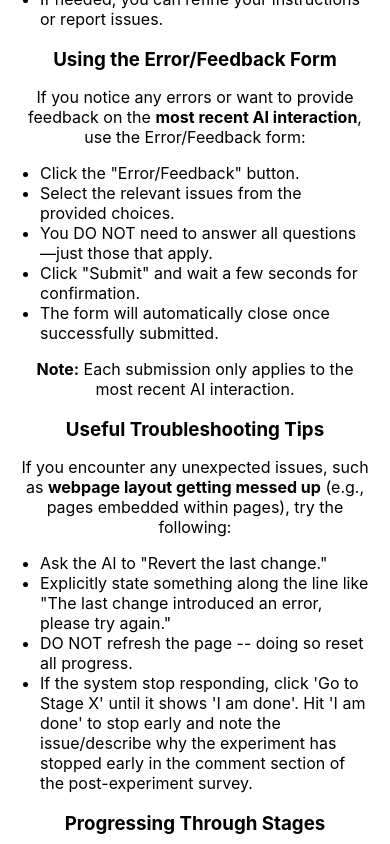
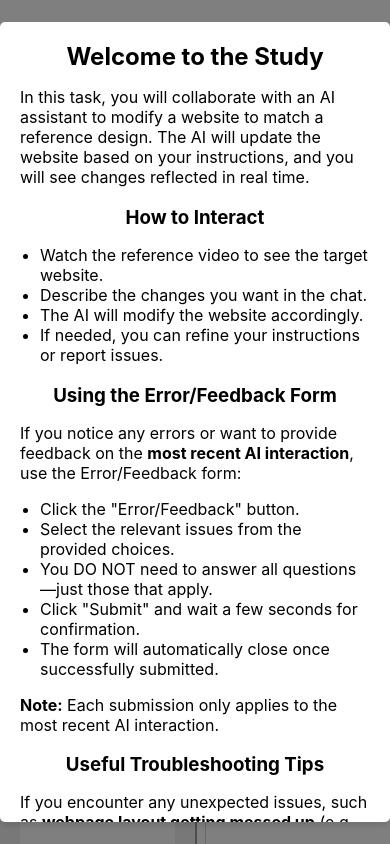
Before and after one commit to susannahsu/human-llm-colab-deploy, a React (Create React App) app: page / in a window 390 px wide. Shown: the top 844 px of the page. Built offline with nearby package versions, Linux system fonts and the light colour scheme.

Commit message:
Refine instructions

```diff
--- a/src/InstructionsModal.css
+++ b/src/InstructionsModal.css
@@ -15,6 +15,8 @@
     background: white;
     padding: 20px;
     max-width: 500px;
+    max-height: 80vh; /* Limits height to 80% of the viewport */
+    overflow-y: auto; /* Enables scrolling */
     text-align: center;
     border-radius: 10px;
     box-shadow: 0px 4px 6px rgba(0, 0, 0, 0.1);
@@ -27,6 +29,10 @@
   .modal-content ul {
     text-align: left;
     padding-left: 20px;
+  }
+
+  .modal-content p {
+    text-align: left;
   }
 
   .modal-content button {
@@ -43,3 +49,11 @@
   .modal-content button:hover {
     background-color: #0056b3;
   }
+
+  /* Ensure the modal displays properly on small screens */
+  @media (max-width: 600px) {
+    .modal-content {
+      width: 90%;
+      max-height: 90vh;
+    }
+  }
```
